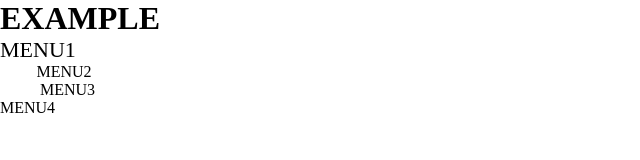
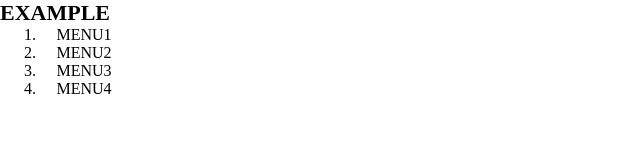
Before and after one commit to nori1jz/1-5kakuninmondai3, a plain HTML site: page index.html in a window 1280 px wide. Shown: the whole page, without its empty margins (0-640 px from the left). Drawn offline with Linux system fonts and the light colour scheme.

Commit message:
[修正]

```diff
--- a/index.html
+++ b/index.html
@@ -9,8 +9,15 @@
   <body>
 
     <header>
-      <h1>EXAMPLE</h1>
-      <nav><ol><li class="headline">MENU1<li class="nav">MENU2</li><li class="list">MENU3</li><li class="list-item">MENU4</li></ol></nav>
+      <h1 class="headline">EXAMPLE</h1>
+      <nav class="nav">
+        <ol class="list">
+          <li class="list-item">MENU1</li>
+          <li class="list-item">MENU2</li>
+          <li class="list-item">MENU3</li>
+          <li class="list-item">MENU4</li>
+        </ol>
+      </nav>
     </header>
   </body>
 </html>
```
